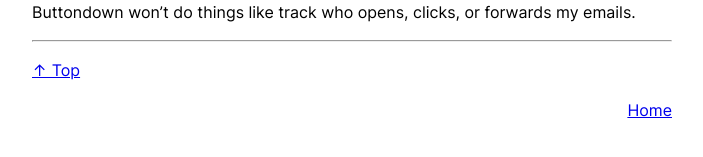
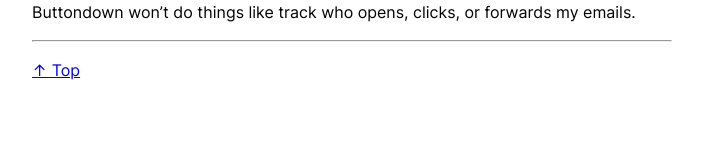
Before and after one commit to ajpwalser/ajpwalser.github.io, a Jekyll site: the page built from _posts/2021-06-22-no-tracking.md, in a window 1280 px wide. Shown: the part 376-533 px from the top of the page, without its empty margins (288-991 px from the left). Built offline with Jekyll 4.4.1, drawn with Linux system fonts in a browser that asks for light colours.

Commit message:
Update default.html

```diff
--- a/_layouts/default.html
+++ b/_layouts/default.html
@@ -22,7 +22,6 @@
    <main aria-label="Content" role="main">
       {{ content }}
    </main>
-      <p class="footer"><a href="/">Home</a></p>
    </div>
 {% include new-window-fix.html %}
 </body>
```
